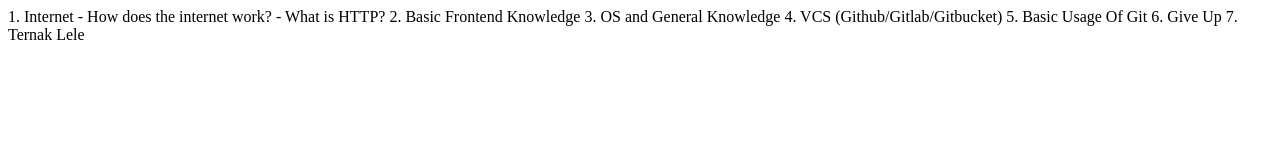
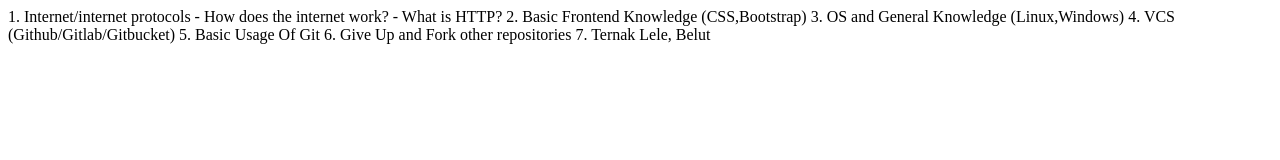
Before and after one commit to StellarG/proj1, a plain HTML site: page index.html in a window 1280 px wide. Drawn offline with Linux system fonts and the light colour scheme.

Commit message:
Update index.html

```diff
--- a/index.html
+++ b/index.html
@@ -3,14 +3,14 @@
     <title>Roadmap Backend Web Developer</title>
   </head>
 <body>
- 1. Internet
+ 1. Internet/internet protocols
  - How does the internet work?
  - What is HTTP?
- 2. Basic Frontend Knowledge
- 3. OS and General Knowledge
+ 2. Basic Frontend Knowledge (CSS,Bootstrap)
+ 3. OS and General Knowledge (Linux,Windows)
  4. VCS (Github/Gitlab/Gitbucket)
  5. Basic Usage Of Git
- 6. Give Up
- 7. Ternak Lele
+ 6. Give Up and Fork other repositories
+ 7. Ternak Lele, Belut
 </body>
 </html>
```
